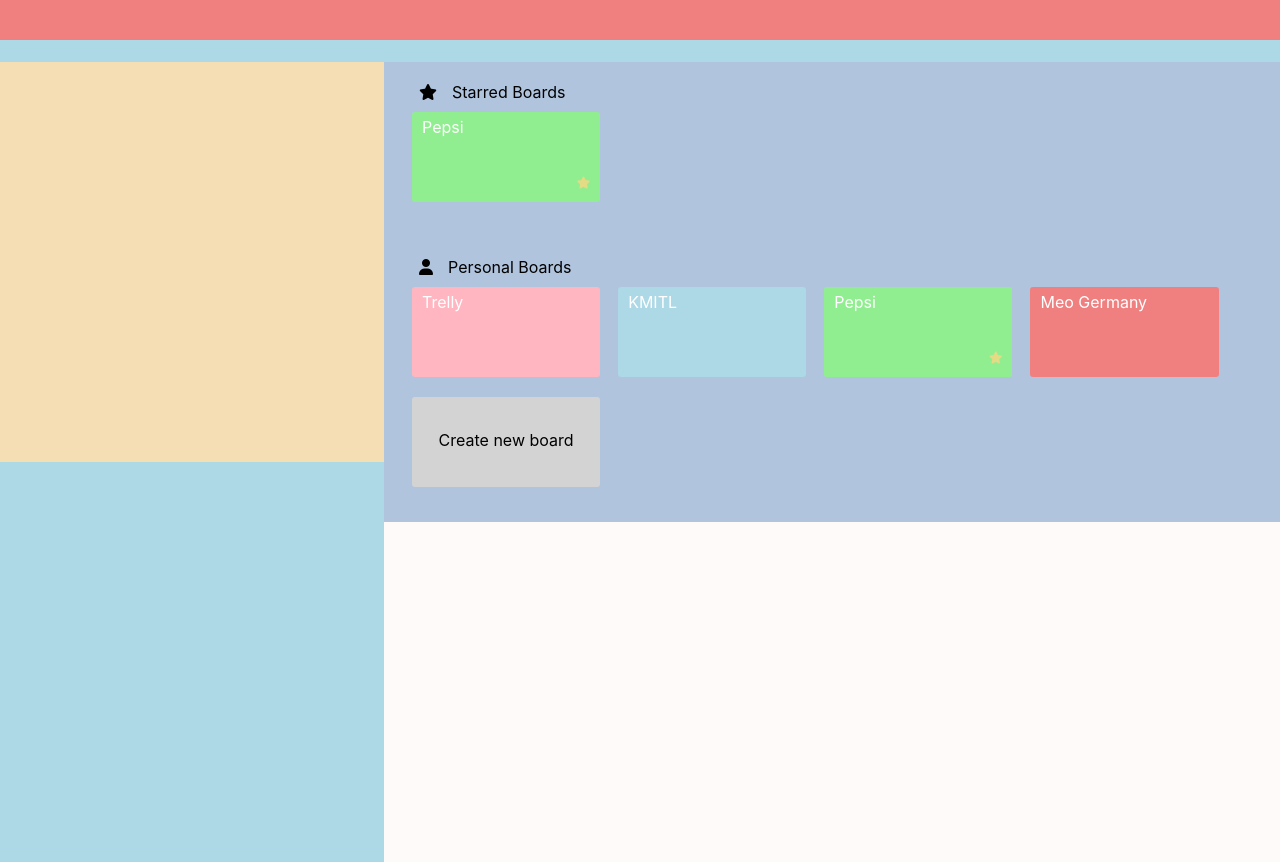
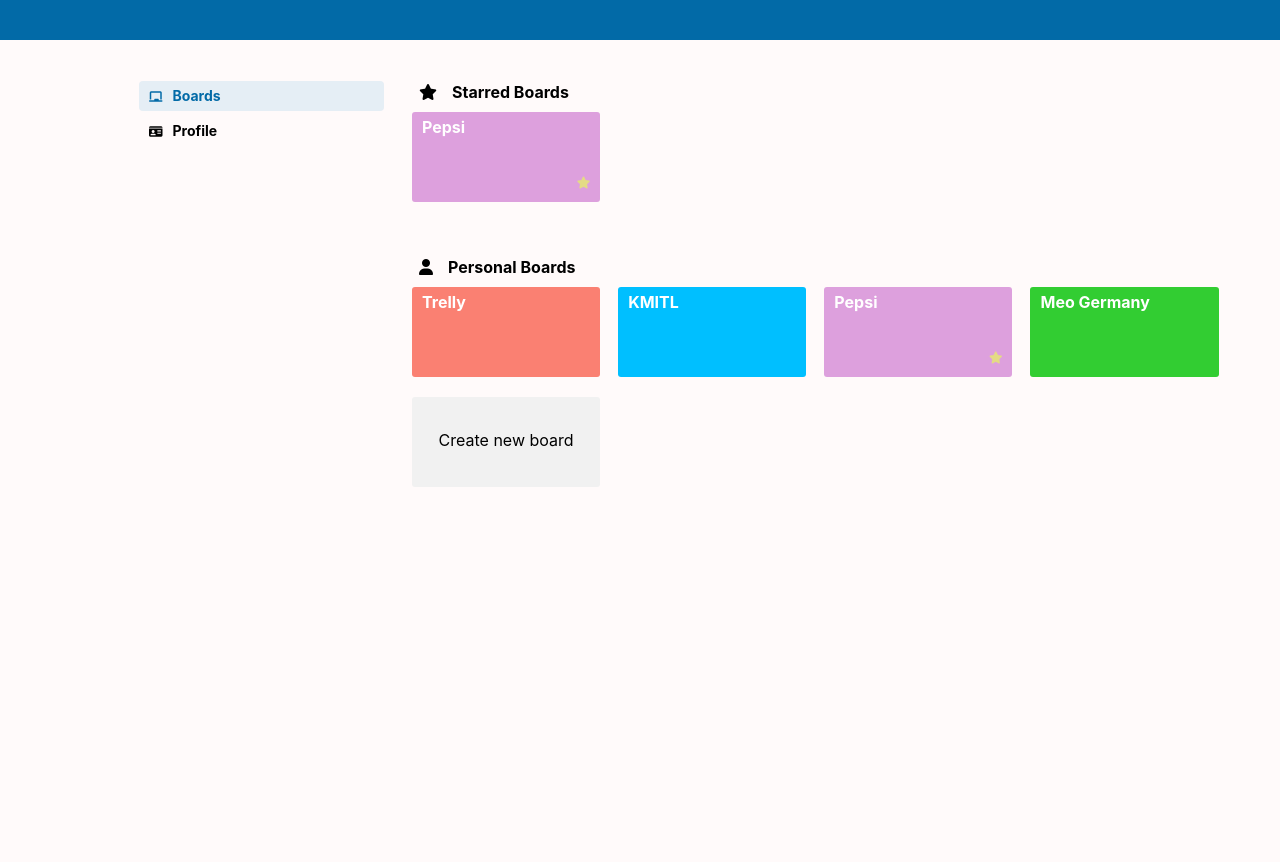
Before and after one commit to See-you-at-Germany-Corp/Trelly-front-end, a React (Create React App) app: page / in a window 1280 px wide. Built offline with nearby package versions, Linux system fonts and the light colour scheme.

Commit message:
homepage draft, css, responsive comp exctp recently

```diff
--- a/src/pages/home/boardList.js
+++ b/src/pages/home/boardList.js
@@ -12,7 +12,7 @@
         <div className={`${props.listName}-board-list board-list`}>
             <div className={`${props.listName}-board-name board-name-group`}>
                 <i className={`board-icon fas fa-${props.icon}`}></i>
-                <p className={`${props.listName}-board board-name`}>{`${props.listName}`}</p>
+                <p className={`${props.listName}-board board-name`}><b>{`${props.listName}`}</b></p>
             </div>
 
             {
@@ -27,7 +27,7 @@
                     return (
                         <React.Fragment key={`${keyId}-${index}`}>
                             <Link to={board.href} className='board-list-item' style={{ background: `${board.background}` }}>
-                                <p>{board.name}</p>
+                                <p><b>{board.name}</b></p>
 
                                 {
                                     board.starred === false ?
@@ -43,7 +43,7 @@
                             {
                                 /// create new personal board card.
                                 props.boardListData.length - 1 === index && props.listName === 'Personal Boards' &&
-                                <Link to='' className='board-list-item' style={{ background: 'lightGray', textAlign: 'center' }}>
+                                <Link to='' className='board-list-item' style={{ background: 'rgb(241, 241, 241)', textAlign: 'center' }}>
                                     <p style={{ marginTop: '32.5px', color: 'black', marginLeft: '0' }}>Create new board</p>
                                 </Link>
                             }
--- a/src/pages/home/boardListStyle.css
+++ b/src/pages/home/boardListStyle.css
@@ -1,7 +1,7 @@
 .board-list {
     display: flex;
     flex-flow: row wrap;
-    background: lightsteelblue;
+    !background: lightsteelblue;
     width: 100%;
     !max-height: 17vh;
     padding: 20px 0% 25px 10px;
@@ -24,7 +24,7 @@
 }
 
 .board-list .board-list-item {
-    background-color: lightpink;
+    !background-color: lightpink;
     height: 90px;
     width: 21%;
     margin: 10px 0px 10px 18px;
--- /dev/null
+++ b/src/pages/home/homeMenuBarData.js
@@ -0,0 +1,14 @@
+export default [
+    {
+        id: 0,
+        name: 'Boards',
+        href: '/',
+        icon: 'chalkboard'
+    },
+    {
+        id: 1,
+        name: 'Profile',
+        href: '/profile',
+        icon: 'id-card'
+    }
+]
--- a/src/pages/home/index.js
+++ b/src/pages/home/index.js
@@ -1,5 +1,6 @@
 import React from 'react';
 import { connect } from 'react-redux';
+import { NavLink } from 'react-router-dom';
 
 import './style.css';
 
@@ -44,18 +45,31 @@
 }
 
 const HomeMenuBar = () => {
+    const navLinkActiveStyle = {
+        color: 'rgb(2, 106, 167)',
+        background: 'rgba(170, 210, 230, 0.3)'
+    };
+
     return (
         <div className='homepage-menu-bar'>
-
+            <div className='menu-box'>
+                {
+                    homeMenuBarData.map(menu => (
+                        <NavLink to={menu.href} className='menu-item' activeStyle={navLinkActiveStyle}>
+                            <i className={`fas fa-${menu.icon}`}></i>
+                            <p><b>{menu.name}</b></p>
+                        </NavLink>
+                    ))
+                }
+            </div>
         </div>
     );
 }
 
 const Home = ({ personalBoardList, dispatch})=> {
-    console.log(personalBoardList);
     return (
         <>
-            <div style={{ background: 'lightCoral', height: '40px', position: 'sticky' }}></div>
+            <div style={{ background: 'rgb(2, 106, 167)', height: '40px', position: 'sticky' }}></div>
             <div className='homepage-main-container'>
                 {/*<Navbar />*/}
 
--- a/src/pages/home/style.css
+++ b/src/pages/home/style.css
@@ -1,5 +1,6 @@
 .homepage-main-container {
-    background: lightblue;
+    !background: lightblue;
+    background: snow;
     height: 100vh;
     overflow: auto;
     display: flex;
@@ -8,18 +9,52 @@
 }
 
 .homepage-main-container .homepage-menu-bar {
-    background: wheat;
+    !background: wheat;
     height: 50vh;
     width: 30%;
     min-width: 267px;
 }
 
+.homepage-main-container .homepage-menu-bar .menu-box {
+    margin-top: 14px;
+    !background: plum;
+    float: right;
+    width: 245px;
+}
+
+.homepage-main-container .homepage-menu-bar .menu-box .menu-item {
+    padding: 4px 0px 6px 5px;
+    margin-top: 5px;
+    margin-bottom: 5px;
+    display: block;
+    text-decoration: none;
+    color: black;
+    border-radius: 4px;
+    transition: background 0.1s;
+}
+
+.homepage-main-container .homepage-menu-bar .menu-box .menu-item:hover {
+    background: rgba(0, 0, 0, 0.1);
+    transition: background 0.1s;
+}
+
+.homepage-main-container .homepage-menu-bar .menu-box .menu-item > i {
+    padding: 2px 10px 2px 5px;
+    font-size: 12px;
+}
+
+.homepage-main-container .homepage-menu-bar .menu-box .menu-item > p {
+    padding-top: 3px;
+    font-size: 14px;
+    display: inline;
+    opacity: 100%;
+}
+
 .homepage-main-container .homepage-sub-container {
-    background: snow;
+    !background: snow;
     height: 100vh;
     overflow: auto;
     width: 70%;
-    !float: right;
 }
 
 @media only screen and (max-width: 600px) {
@@ -28,9 +63,6 @@
     }
 
     .homepage-main-container .homepage-sub-container {
-        background: snow;
-        height: 100vh;
-        overflow: auto;
         width: 100%;
     }
 }
--- a/src/redux/reducers/personalBoardList.js
+++ b/src/redux/reducers/personalBoardList.js
@@ -6,7 +6,7 @@
     {
         id: 0,
         name: 'Trelly',
-        background: 'lightPink',
+        background: 'salmon',
         starred: false,
         starred_id: 0,
         href: ''
@@ -14,7 +14,7 @@
     {
         id: 1,
         name: 'KMITL',
-        background: 'lightBlue',
+        background: 'deepskyblue',
         starred: false,
         starred_id: 0,
         href: ''
@@ -22,7 +22,7 @@
     {
         id: 2,
         name: 'Pepsi',
-        background: 'lightGreen',
+        background: 'plum',
         starred: true,
         starred_id: 0,
         href: ''
@@ -30,7 +30,7 @@
     {
         id: 3,
         name: 'Meo Germany',
-        background: 'lightCoral',
+        background: 'limegreen',
         starred: false,
         starred_id: 0,
         href: ''
```
